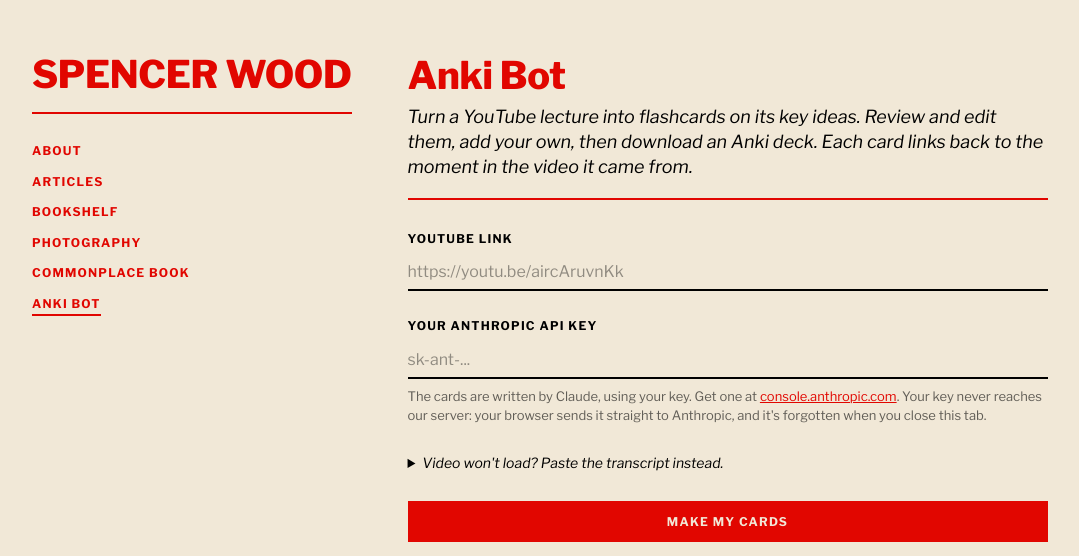
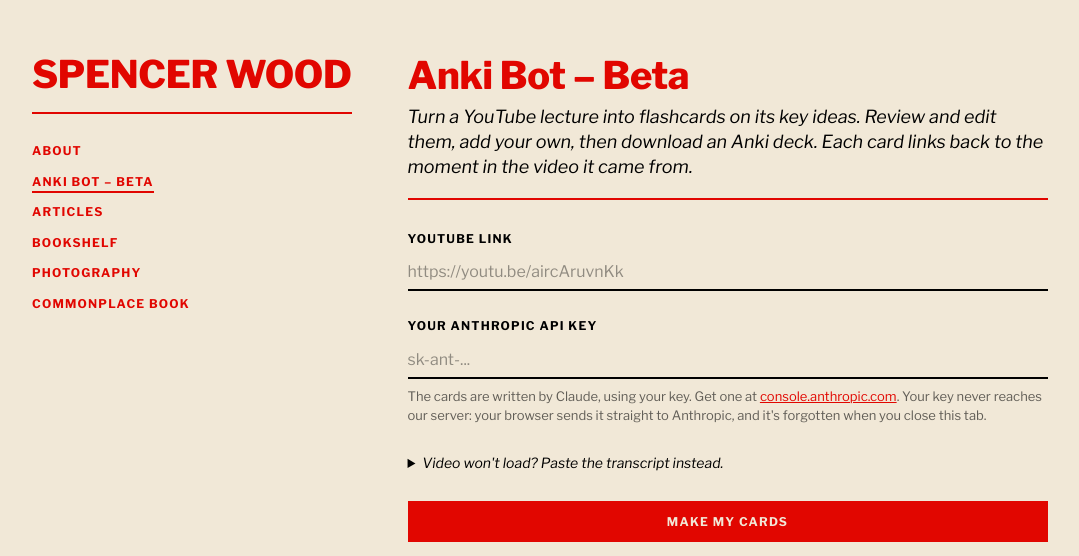
Before and after one commit to spencerwood1031/anki-bot, a Flask app: page / in a window 1280 px wide. Shown: the top 556 px of the page, without its empty margins (36-1115 px from the left). Run offline with Flask 3, Linux system fonts and the light colour scheme.

Commit message:
Website: Anki Bot – Beta as second nav tab, fixed-size transcript box
Co-Authored-By: Claude Opus 5.5 <noreply@anthropic.com>
Claude-Session: https://claude.ai/code/session_01Bye6LskSPAXdq6RUbUft6v

```diff
--- a/templates/index.html
+++ b/templates/index.html
@@ -3,7 +3,7 @@
 <head>
   <meta charset="utf-8">
   <meta name="viewport" content="width=device-width, initial-scale=1">
-  <title>Anki Bot · Spencer Wood</title>
+  <title>Anki Bot – Beta · Spencer Wood</title>
   <meta name="description" content="Turn a YouTube lecture into an Anki deck.">
   <link rel="icon" href="https://spencerjwood.com/favicon.ico" sizes="any">
   <link rel="preconnect" href="https://fonts.googleapis.com">
@@ -81,7 +81,7 @@
     .field { margin-bottom: 26px; }
     details { margin-bottom: 28px; }
     summary { cursor: pointer; font-size: 14px; font-style: italic; }
-    details textarea { margin-top: 12px; min-height: 140px; border: 1px solid var(--faint); border-bottom-width: 2px; padding: 8px; }
+    details textarea { margin-top: 12px; field-sizing: fixed; height: 200px; min-height: 0; resize: none; overflow-y: auto; border: 1px solid var(--faint); border-bottom-width: 2px; padding: 8px; }
 
     /* ---- Buttons: square, red outline, fill red on hover ---- */
     button {
@@ -152,16 +152,16 @@
     </header>
     <nav>
       <a href="https://spencerjwood.com/#about">About</a>
+      <a href="/" class="active" aria-current="page">Anki Bot – Beta</a>
       <a href="https://spencerjwood.com/#articles">Articles</a>
       <a href="https://spencerjwood.com/#books">Bookshelf</a>
       <a href="https://spencerjwood.com/#photography">Photography</a>
       <a href="https://spencerjwood.com/#quotes">Commonplace Book</a>
-      <a href="/" class="active" aria-current="page">Anki Bot</a>
     </nav>
   </aside>
 
 <main>
-  <h2 class="title">Anki Bot</h2>
+  <h2 class="title">Anki Bot – Beta</h2>
   <p class="sub">Turn a YouTube lecture into flashcards on its key ideas. Review and edit them, add your own, then download an Anki deck. Each card links back to the moment in the video it came from.</p>
 
   <section id="start-view">
```
